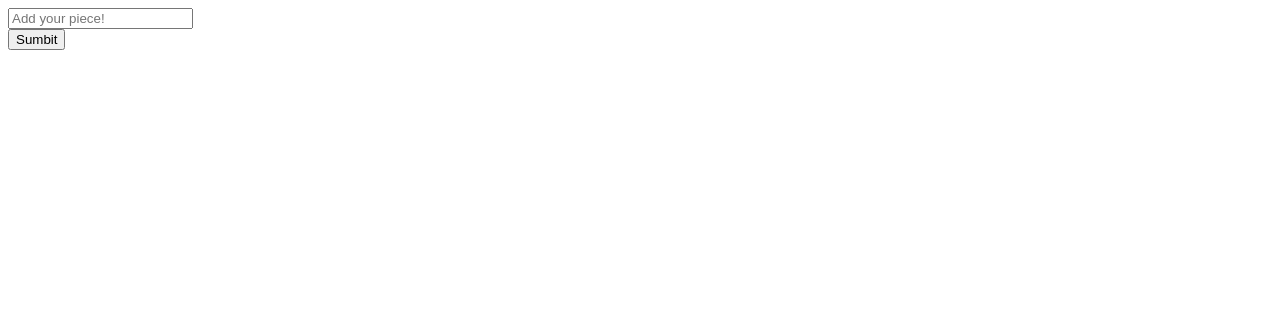
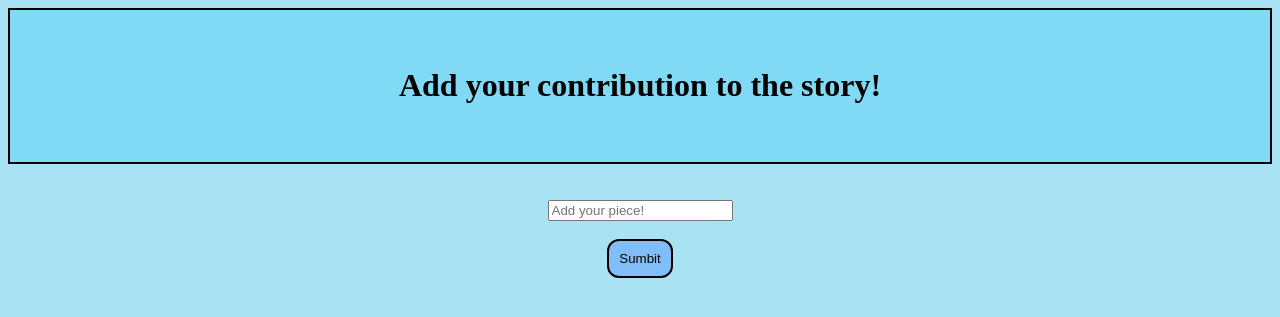
Before and after one commit to syoon123/vims_blog, a Flask app: template templates/contributeForm.html in a window 1280 px wide. Shown: the top 317 px of the page. Run offline with Flask 2, Linux system fonts and the light colour scheme; the template is opened without the code that fills it, so the values that code supplies are empty; parts of the project's set-up code (start-up, migrations or seed data) failed here and were passed over.

Commit message:
world's most basic css

```diff
--- /dev/null
+++ b/static/basicStyle.css
@@ -0,0 +1,22 @@
+body{
+    background-color: #A9E2F3;
+}
+
+.header{
+    text-align: center;
+    background-color: #81DAF5;
+    border: 2px solid #000000;
+    color: black;
+}
+.button{
+    background-color: #81BEF7;
+    border: 2px solid #000000;
+    color: black;
+    appearance: button;
+    border-radius: 12px;
+    padding: 10px;
+}
+
+.button:hover{
+    background-color: #A9E2F3;
+}
--- a/templates/contributeForm.html
+++ b/templates/contributeForm.html
@@ -3,17 +3,29 @@
 
 <head>
     <title>Contribute to Story</title>
-    <!-- javascript -->
     <!-- css -->
+    <link rel="stylesheet" type="text/css" href= "../static/basicStyle.css">
 </head>
 
 <body>
+    <center>
+        <div class="header">
+            <br><br>
+            <h1>Add your contribution to the story!</h1>
+            <br><br>
+        </div>
+    </center>
 
-    <form name="input" method="POST" action="addToStory">
-         <input type="text" name="newText" placeholder="Add your piece!"><br>
-        <input type="submit" name="submit" value="Sumbit"><br>
-    </form>
-
+    <center>
+        <div class="body">
+            <br><br>
+            <form name="input" method="POST" action="addToStory">
+                <input type="text" name="newText" placeholder="Add your piece!"><br><br>
+                <input type="submit" name="submit" value="Sumbit" class="button"><br>
+            </form>
+            <br><br>
+        </div>
+    </center>
 </body>
 
 </html>
--- a/templates/homepageTemplate.html
+++ b/templates/homepageTemplate.html
@@ -2,6 +2,7 @@
 <html>
   <head>
     <title> VIMS Storypage </title>
+    <link rel="stylesheet" type="text/css" href= "../static/basicStyle.css">
   </head>
   <body>
     <p>Stories History</p><br>
--- a/templates/loginTemplate.html
+++ b/templates/loginTemplate.html
@@ -2,6 +2,7 @@
 <html>
 <head>
     <title> Login</title>
+    <link rel="stylesheet" type="text/css" href= "../static/basicStyle.css">
 </head>
 <body>
 	{{status}}<br>
--- a/templates/registrationLanding.html
+++ b/templates/registrationLanding.html
@@ -2,6 +2,7 @@
 <html>
 <head>
     <title> Registration Landing </title>
+    <link rel="stylesheet" type="text/css" href= "../static/basicStyle.css">
 </head>
 <body>
    {{status}}
--- a/templates/viewStory.html
+++ b/templates/viewStory.html
@@ -3,8 +3,8 @@
 
 <head>
     <title>View Story</title>
-    <!-- javascript -->
     <!-- css -->
+    <link rel="stylesheet" type="text/css" href= "../static/basicStyle.css">
 </head>
 
 <body>
```
